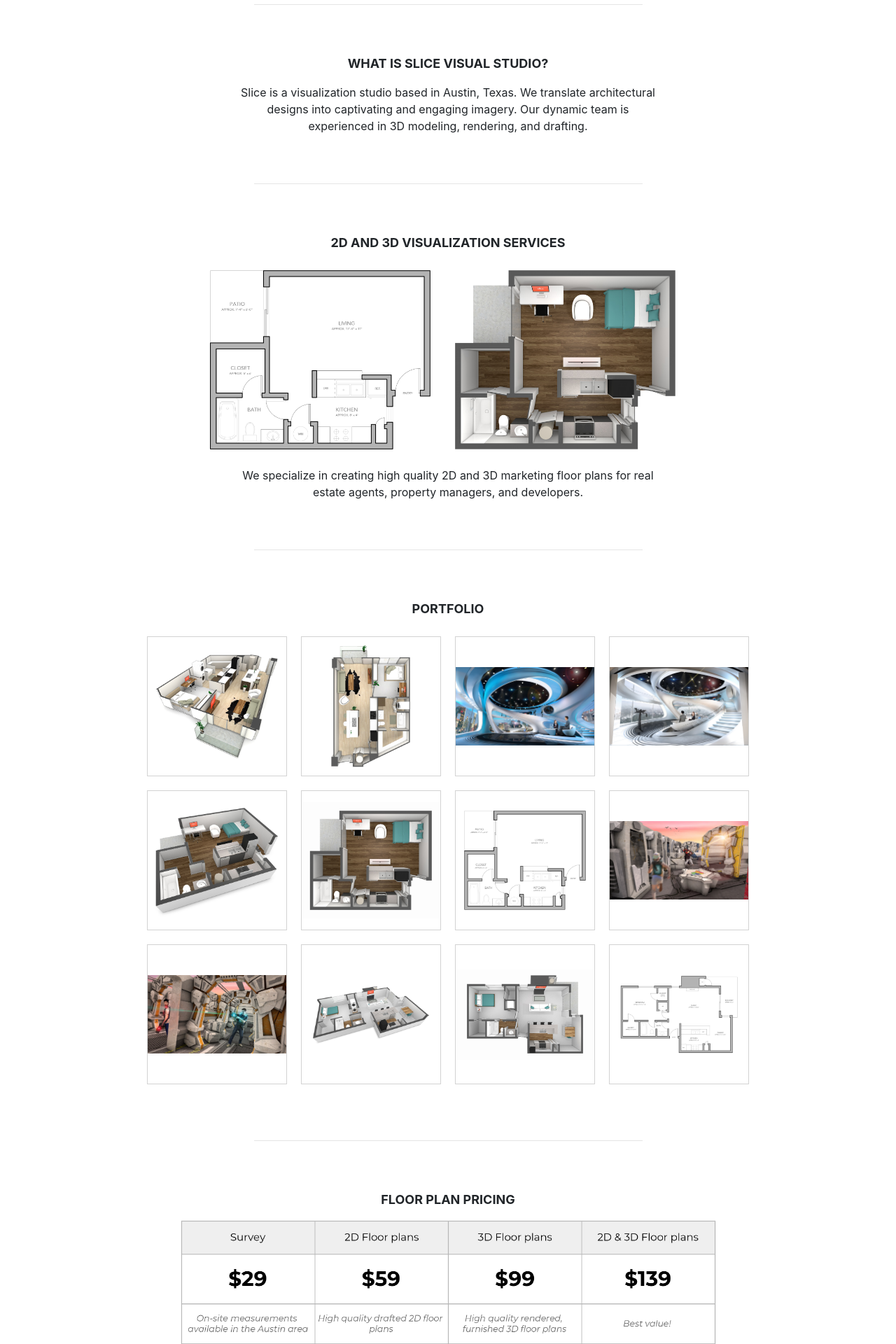
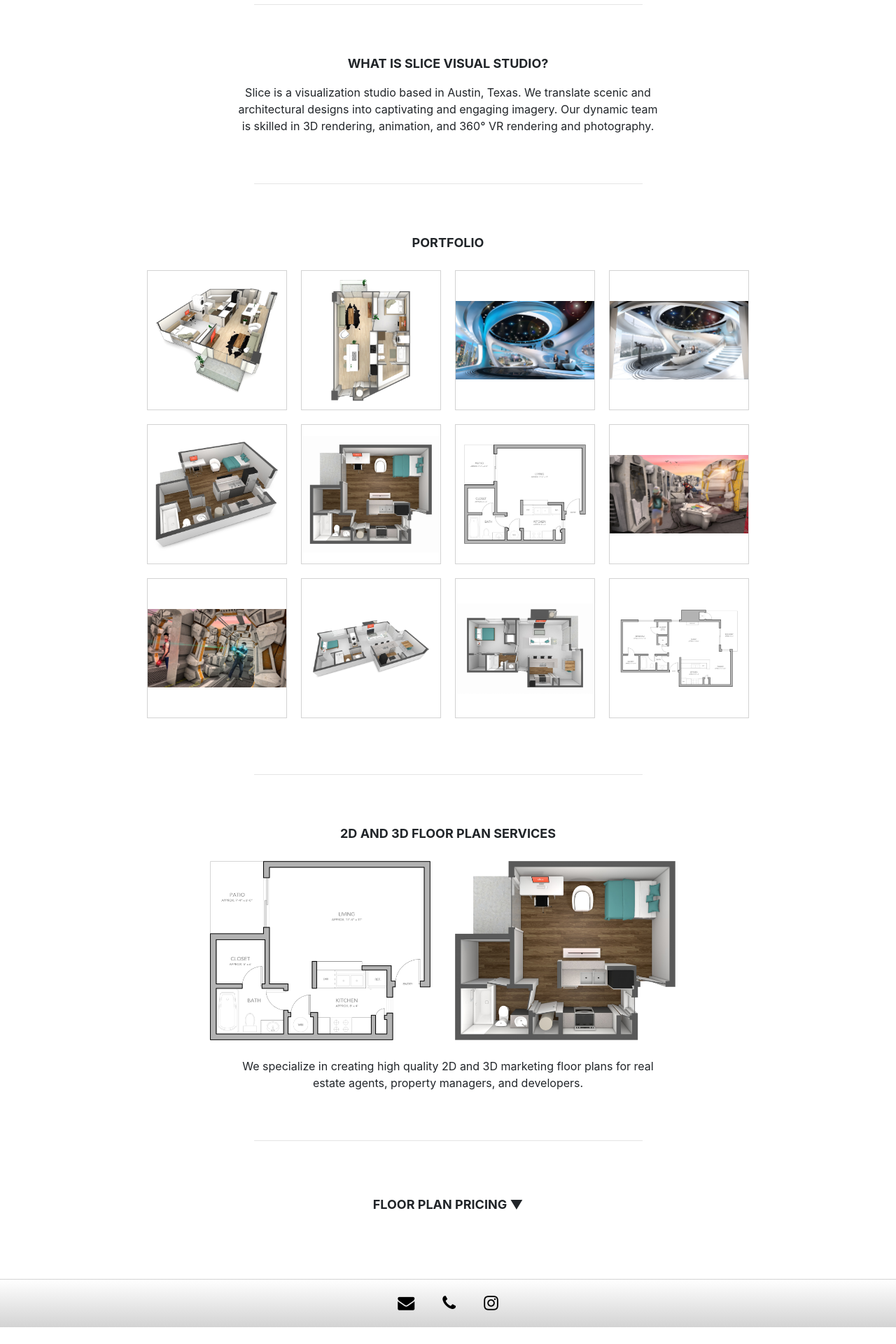
Before and after one commit to 1Cbondy1/SVS-Website, a React (Create React App) app: page / in a window 1280 px wide. Shown: the part 680-2600 px from the top of the page at 70% size. After the commit the page ends 2576 px from the top, so only its background shows below. Built offline with nearby package versions, Linux system fonts and the light colour scheme; the HTML template or start-up script is replaced by a standard one.

Commit message:
add accordion and reorder

```diff
--- a/src/components/Header.js
+++ b/src/components/Header.js
@@ -14,8 +14,8 @@
                 <Navbar.Collapse id="basic-navbar-nav">
                     <Nav className="mr-auto">
                         <NavItem eventKey="link-1" to="section1" title="About" />
+                        <NavItem eventKey="link-3" to="section3" title="Portfolio" />
                         <NavItem eventKey="link-2" to="section2" title="Services" />
-                        <NavItem eventKey="link-3" to="section3" title="Portfolio" />
                         <NavItem eventKey="link-4" to="section4" title="Pricing" />
                         <NavItem eventKey="link-5" to="section5" title="Contact" />
                     </Nav>
--- a/src/components/MainContent.js
+++ b/src/components/MainContent.js
@@ -1,5 +1,7 @@
 import React from 'react';
 import Container from 'react-bootstrap/Container';
+import Button from 'react-bootstrap/Button';
+import Accordion from 'react-bootstrap/Accordion';
 
 import PortfolioCard from './PortfolioCard';
 // import ChartCard from './ChartCard';
@@ -18,16 +20,7 @@
 
         <div className="group-margin section1">
             <p><strong>WHAT IS SLICE VISUAL STUDIO?</strong></p>
-            <p className="text-box">Slice is a visualization studio based in Austin, Texas. We translate architectural designs into captivating and engaging imagery. Our dynamic team is experienced in 3D modeling, rendering, and drafting.</p>
-          </div>
-
-          <hr />
-
-          <div className="group-margin section2">
-            <p><strong>2D AND 3D VISUALIZATION SERVICES</strong></p>
-            <img className="viz-images" src="./images/services-01.png" alt="viz" />
-            <img className="viz-images" src="./images/services-00.png" alt="viz" />
-            <p className="text-box"> We specialize in creating high quality 2D and 3D marketing floor plans for real estate agents, property managers, and developers.</p>
+            <p className="text-box">Slice is a visualization studio based in Austin, Texas. We translate scenic and architectural designs into captivating and engaging imagery. Our dynamic team is skilled in 3D rendering, animation, and 360° VR rendering and photography.</p>
         </div>
 
         <hr />
@@ -50,9 +43,25 @@
 
         <hr />
 
+        <div className="group-margin section2">
+            <p><strong>2D AND 3D FLOOR PLAN SERVICES</strong></p>
+            <img className="viz-images" src="./images/services-01.png" alt="viz" />
+            <img className="viz-images" src="./images/services-00.png" alt="viz" />
+            <p className="text-box"> We specialize in creating high quality 2D and 3D marketing floor plans for real estate agents, property managers, and developers.</p>
+        </div>
+
+        <hr />
+
         <div className="group-margin section4">
-            <p><strong>FLOOR PLAN PRICING</strong></p>
+            <Accordion>
+                <Accordion.Toggle as={Button} variant="link" eventKey="0">
+                    <p><strong>FLOOR PLAN PRICING ▼</strong></p>
+                </Accordion.Toggle>
+
+                <Accordion.Collapse eventKey="0">
                     <img id="chart" src="./images/price-chart.jpg" alt="pricing-chart" />
+                </Accordion.Collapse>
+            </Accordion>
         </div>
 
     </Container>
--- a/src/index.css
+++ b/src/index.css
@@ -77,7 +77,7 @@
 
 .text-credit {
     text-align: left;
-    font-size: 10px;
+    font-size: 12px;
     padding: 0 1rem;
 }
 
@@ -130,6 +130,13 @@
     width: 85%;
 }
 
+.btn-link,
+.btn-link:hover,
+.btn-link:focus {
+    color: #212529;
+    text-decoration: none;
+}
+
 /* Footer */
 
 i {
```
Also changed, not shown: 1 other file (tests, documents, lock files or other folders). Lines whose indentation alone changed are shown as unchanged.
